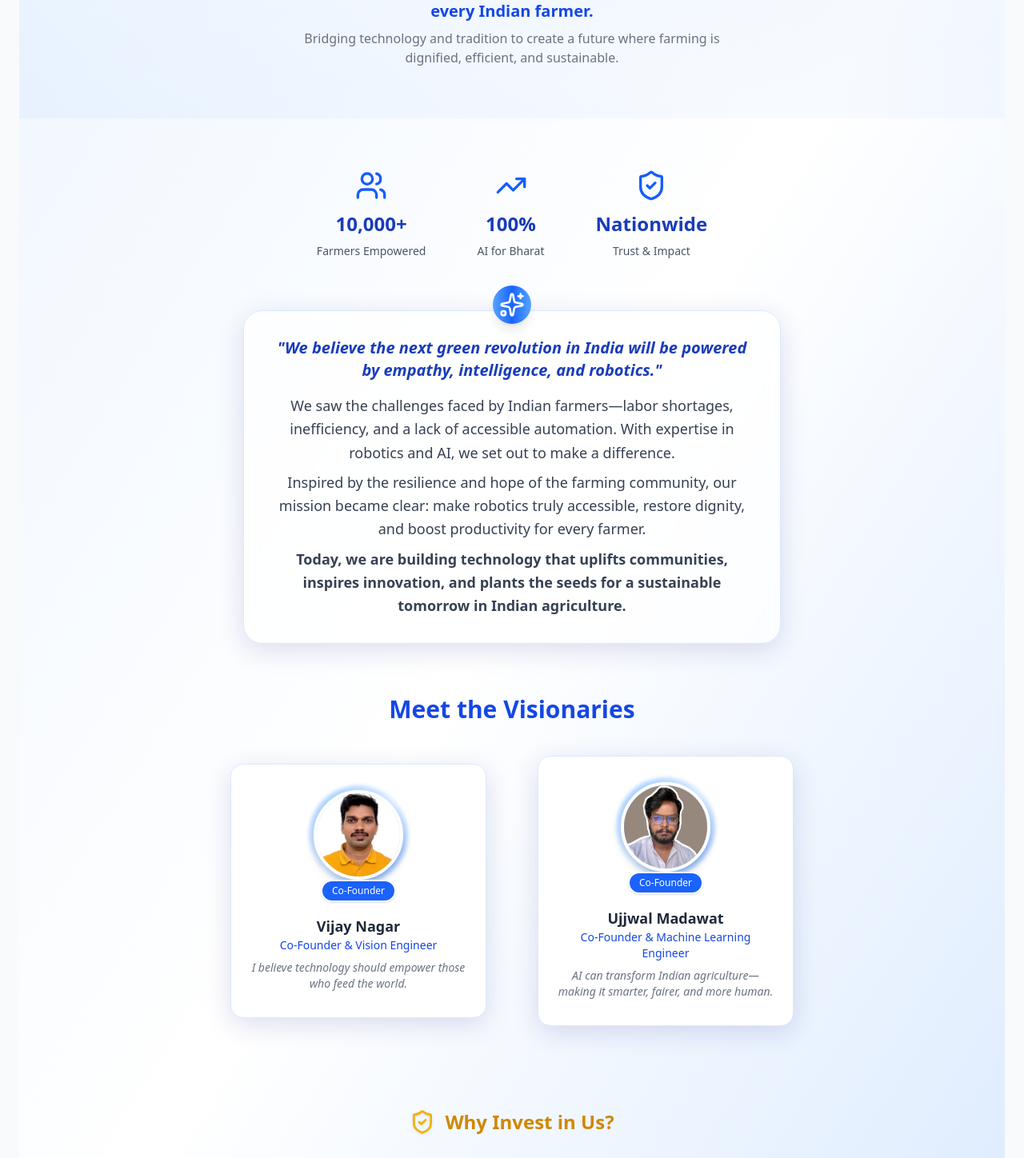
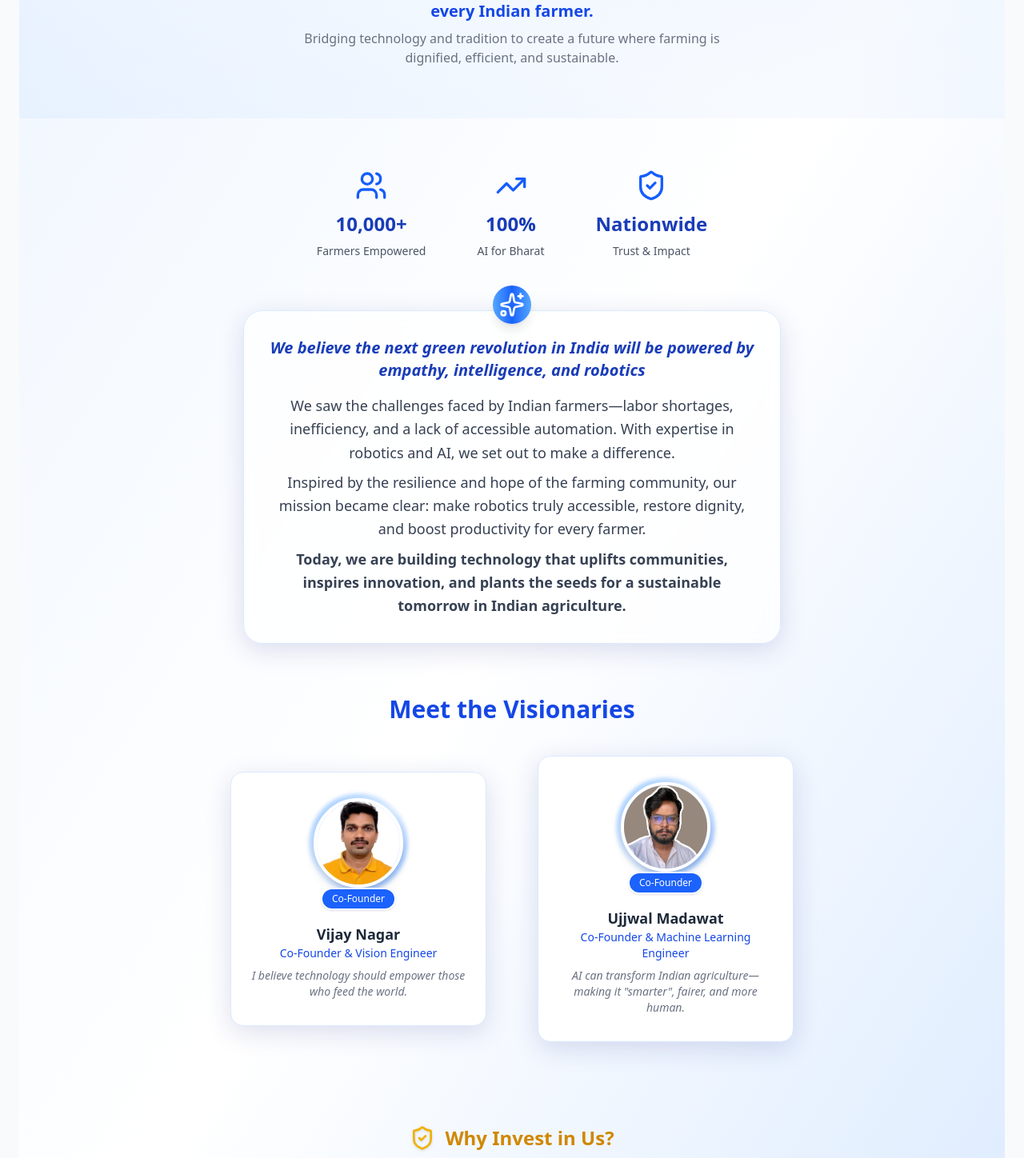
Before and after one commit to ujjwalm9895/slam-website, a Next.js app: page /about in a window 1280 px wide. Shown: the part 309-1757 px from the top of the page at 80% size. Built offline with nearby package versions, Linux system fonts and the light colour scheme.

Commit message:
founders added

```diff
--- a/components/AboutPageClient.tsx
+++ b/components/AboutPageClient.tsx
@@ -13,7 +13,7 @@ const team = [
     name: "Ujjwal Madawat",
     role: "Co-Founder & Machine Learning Engineer",
     img: "/ujjwal.jpg",
-    quote: 'AI can transform Indian agriculture—making it smarter, fairer, and more human.',
+    quote: 'AI can transform Indian agriculture—making it &quot;smarter&quot;, fairer, and more human.',
   },
 ];
 
@@ -61,7 +61,7 @@ export default function AboutPageClient() {
             <Sparkles className="size-8 text-white" />
           </div>
           <blockquote className="italic text-blue-800 dark:text-blue-300 text-xl font-semibold text-center mb-4">
-            "We believe the next green revolution in India will be powered by empathy, intelligence, and robotics."
+            We believe the next green revolution in India will be powered by empathy, intelligence, and robotics
           </blockquote>
           <p className="text-gray-700 dark:text-gray-200 text-lg leading-relaxed text-center mb-2">
             We saw the challenges faced by Indian farmers—labor shortages, inefficiency, and a lack of accessible automation. With expertise in robotics and AI, we set out to make a difference.
@@ -101,7 +101,7 @@ export default function AboutPageClient() {
               <span className="relative z-20 -mt-4 mb-2 bg-blue-600 dark:bg-blue-400 text-white text-xs px-3 py-1 rounded-full shadow animate-pulse border-2 border-white dark:border-gray-900">Co-Founder</span>
               <div className="font-semibold text-lg text-gray-800 dark:text-gray-100 mt-2 text-center">{member.name}</div>
               <div className="text-blue-700 dark:text-blue-400 text-sm font-medium mb-2 text-center">{member.role}</div>
-              <div className="italic text-gray-500 dark:text-gray-300 text-center text-sm">{member.quote}</div>
+              <div className="italic text-gray-500 dark:text-gray-300 text-center text-sm" dangerouslySetInnerHTML={{ __html: member.quote }} />
             </div>
           ))}
         </div>
--- a/eslint.config.mjs
+++ b/eslint.config.mjs
@@ -1,19 +1,18 @@
-import { dirname } from "path";
-import { fileURLToPath } from "url";
-import { FlatCompat } from "@eslint/eslintrc";
-
-const __filename = fileURLToPath(import.meta.url);
-const __dirname = dirname(__filename);
+import { FlatCompat } from '@eslint/eslintrc'
 
 const compat = new FlatCompat({
-  baseDirectory: __dirname,
-});
+  // import.meta.dirname is available after Node.js v20.11.0
+  baseDirectory: import.meta.dirname,
+})
 
 const eslintConfig = [
-  ...compat.extends("next/core-web-vitals", "next/typescript"),
-];
+  ...compat.config({
+    extends: ['next'],
+    rules: {
+      'react/no-unescaped-entities': 'off',
+      '@next/next/no-page-custom-font': 'off',
+    },
+  }),
+]
 
-export default eslintConfig;
-
-// Add this dummy comment anywhere
-// Trigger test 2
+export default eslintConfig
```
